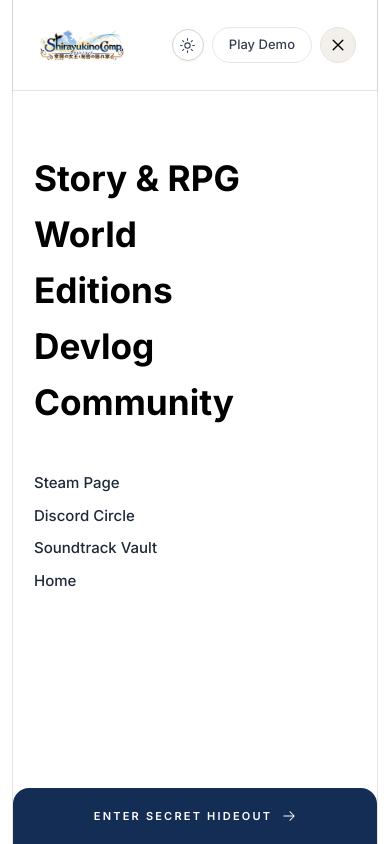
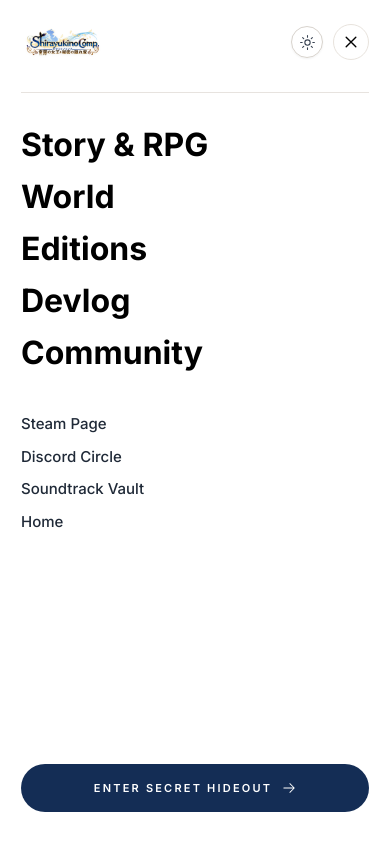
Before and after one commit to Piahn/Portfolio-Shirayukino, a Next.js app: page / in a window 390 px wide. Both pictures are taken after a click on the button 338 px from the left and 45 px from the top of the page. Shown: the top 844 px of the page. Built offline with nearby package versions, Linux system fonts and the light colour scheme.

Commit message:
feat(navbar): implement static top header and floating rounded pill on scroll

```diff
--- a/components/Navbar.tsx
+++ b/components/Navbar.tsx
@@ -53,7 +53,7 @@ export function Navbar() {
 
   useEffect(() => {
     const handleScroll = () => {
-      setIsScrolled(window.scrollY > 20);
+      setIsScrolled(window.scrollY > 60);
     };
     window.addEventListener("scroll", handleScroll, { passive: true });
     handleScroll();
@@ -74,82 +74,53 @@ export function Navbar() {
 
   const closeMobile = () => setIsMobileOpen(false);
 
-  const isFloating = isScrolled && !isMobileOpen;
-
   return (
     <>
-      <nav
-        className={`sticky top-0 z-50 w-full transition-all duration-500 ease-out ${
-          isFloating
-            ? "h-[74px] sm:h-[78px] bg-transparent px-3 pt-3 sm:px-4 pointer-events-none"
-            : "h-[90px] sm:h-[92px] bg-white dark:bg-[#070b12] px-0 pt-0 border-b border-[#e7e3df] dark:border-[#1a2840]"
-        }`}
-        role="navigation"
-        aria-label="Main navigation"
+      {/* 1. Static Top Header (Scrolls naturally with content, line never follows) */}
+      <header
+        className="w-full h-[90px] sm:h-[92px] bg-white dark:bg-[#070b12] px-[21px] flex items-center justify-between border-b border-[#e7e3df] dark:border-[#1a2840] transition-colors duration-300"
+        role="banner"
       >
-        <div
-          className={`flex items-center justify-between transition-all duration-500 ease-out ${
-            isFloating
-              ? "pointer-events-auto mx-auto h-[52px] sm:h-[54px] w-full rounded-full border border-[#e8e3dd] dark:border-[#1f304d] bg-white/90 dark:bg-[#0c1424]/90 px-3 sm:px-5 shadow-[0_18px_55px_rgba(17,17,17,0.08)] dark:shadow-[0_18px_55px_rgba(0,0,0,0.5)] backdrop-blur-3xl"
-              : "h-[90px] sm:h-[92px] w-full bg-white dark:bg-[#070b12] px-[21px]"
-          }`}
-        >
-          {/* Left: Logo & Nav Links */}
+        {/* Left: Logo & Desktop Links */}
         <div className="flex items-center gap-5 sm:gap-6 shrink-0">
           <Link
             href="/"
             className="flex items-center shrink-0 group focus:outline-none"
             aria-label="ShirayukinoComp Home"
           >
-              <ShirayukinoLogo />
+            <ShirayukinoLogo imgClassName="h-8 sm:h-9" />
           </Link>
 
           {/* Desktop Nav Links */}
-            <div
-              className={`hidden lg:flex items-center transition-all duration-500 ease-out rounded-full shrink-0 ${
-                isFloating
-                  ? "bg-transparent px-0 py-0 gap-4 xl:gap-7 ml-1"
-                  : "bg-[#f1eeea] dark:bg-[#111a2b] px-1.5 py-[3px] gap-1 border border-transparent dark:border-[#1d2c46]"
-              }`}
+          <nav
+            className="hidden lg:flex items-center rounded-full shrink-0 bg-[#f1eeea] dark:bg-[#111a2b] px-1.5 py-[3px] gap-1 border border-transparent dark:border-[#1d2c46]"
+            aria-label="Desktop navigation"
           >
             {navLinks.map((link) => (
               <a
                 key={link.label}
                 href={link.href}
-                  className={`text-[13px] font-mono transition-all duration-200 whitespace-nowrap ${
-                    isFloating
-                      ? "text-[#52525b] dark:text-[#94a3b8] hover:text-black dark:hover:text-white"
-                      : "px-3.5 py-[6px] text-[#444] dark:text-[#94a3b8] hover:text-black dark:hover:text-white rounded-full hover:bg-white dark:hover:bg-[#1a2840]"
-                  }`}
+                className="px-3.5 py-[6px] text-[13px] font-mono text-[#444] dark:text-[#94a3b8] hover:text-black dark:hover:text-white rounded-full hover:bg-white dark:hover:bg-[#1a2840] transition-all whitespace-nowrap"
               >
                 {link.label}
               </a>
             ))}
-            </div>
+          </nav>
         </div>
 
         {/* Right: Theme Toggle + Wishlist + Play Demo Button */}
         <div className="flex items-center gap-2 sm:gap-3 shrink-0">
-            {/* Theme Toggle Button */}
           <ThemeToggle />
 
           <a
             href="#editions"
-              className={`hidden xl:inline-flex text-[13px] font-mono transition-colors whitespace-nowrap ${
-                isFloating
-                  ? "text-[#52525b] dark:text-[#94a3b8] hover:text-[#142d55] dark:hover:text-white px-1.5 py-1"
-                  : "text-[#444] dark:text-[#94a3b8] hover:text-[#142d55] dark:hover:text-white px-3 py-1.5"
-              }`}
+            className="hidden xl:inline-flex text-[13px] font-mono text-[#444] dark:text-[#94a3b8] hover:text-[#142d55] dark:hover:text-white px-3 py-1.5 transition-colors whitespace-nowrap"
           >
             Wishlist Steam
           </a>
           <a
             href="#gameplay"
-              className={`inline-flex items-center font-medium rounded-full transition-all whitespace-nowrap ${
-                isFloating
-                  ? "px-4 sm:px-5 py-1.5 text-[13px] text-neutral-800 dark:text-gray-200 border border-[#d6d1ca] dark:border-[#2a3f63] hover:bg-[#142d55] dark:hover:bg-[#1d3760] hover:text-white hover:border-[#142d55]"
-                  : "px-4 sm:px-5 py-[7px] sm:py-2 text-[13px] sm:text-[14px] text-gray-700 dark:text-gray-200 border border-gray-200 dark:border-[#223553] hover:bg-gray-50 dark:hover:bg-[#121c2d]"
-              }`}
+            className="inline-flex items-center font-medium rounded-full px-4 sm:px-5 py-[7px] sm:py-2 text-[13px] sm:text-[14px] text-gray-700 dark:text-gray-200 border border-gray-200 dark:border-[#223553] hover:bg-gray-50 dark:hover:bg-[#121c2d] transition-all whitespace-nowrap"
           >
             Play Demo
           </a>
@@ -172,12 +143,71 @@ export function Navbar() {
             )}
           </button>
         </div>
+      </header>
+
+      {/* 2. Floating Rounded Pill Navbar (Appears on Scroll, Compact & Capsule Shaped) */}
+      <nav
+        className={`fixed top-3 sm:top-4 left-1/2 -translate-x-1/2 z-50 transition-all duration-300 ease-[cubic-bezier(0.16,1,0.3,1)] ${
+          isScrolled && !isMobileOpen
+            ? "translate-y-0 opacity-100 pointer-events-auto scale-100"
+            : "-translate-y-16 opacity-0 pointer-events-none scale-95"
+        }`}
+        aria-label="Floating navigation"
+      >
+        <div className="flex items-center justify-between gap-3 sm:gap-5 rounded-full border border-[#e2ddd7] dark:border-[#223552] bg-white/90 dark:bg-[#0c1424]/90 px-3.5 sm:px-5 py-2 shadow-[0_14px_40px_rgba(0,0,0,0.12)] dark:shadow-[0_16px_45px_rgba(0,0,0,0.6)] backdrop-blur-2xl">
+          {/* Logo in Pill */}
+          <Link
+            href="/"
+            className="flex items-center shrink-0 group focus:outline-none"
+            aria-label="ShirayukinoComp Home"
+          >
+            <ShirayukinoLogo imgClassName="h-6 sm:h-7" />
+          </Link>
+
+          {/* Desktop Links in Pill */}
+          <div className="hidden lg:flex items-center gap-4 xl:gap-6 shrink-0 pl-1">
+            {navLinks.map((link) => (
+              <a
+                key={link.label}
+                href={link.href}
+                className="text-[13px] font-mono text-[#52525b] dark:text-[#94a3b8] hover:text-black dark:hover:text-white transition-colors whitespace-nowrap"
+              >
+                {link.label}
+              </a>
+            ))}
+          </div>
+
+          {/* Right Actions in Pill */}
+          <div className="flex items-center gap-2 sm:gap-2.5 shrink-0">
+            <ThemeToggle />
+
+            <a
+              href="#gameplay"
+              className="inline-flex items-center px-3.5 sm:px-4 py-1.5 text-[12px] sm:text-[13px] font-medium rounded-full bg-[#142d55] hover:bg-[#0c1e3a] dark:bg-[#203f6f] dark:hover:bg-[#284e88] text-white transition-all shadow-sm whitespace-nowrap"
+            >
+              Play Demo
+            </a>
+
+            {/* Mobile / Tablet Hamburger in Pill */}
+            <button
+              onClick={() => setIsMobileOpen((prev) => !prev)}
+              className="lg:hidden flex items-center justify-center w-8 h-8 rounded-full border border-[#e8e3dd] dark:border-[#1f304d] hover:bg-gray-100 dark:hover:bg-[#101a2b] text-black dark:text-white transition-colors shrink-0"
+              aria-label={isMobileOpen ? "Close menu" : "Open menu"}
+              aria-expanded={isMobileOpen}
+            >
+              {isMobileOpen ? (
+                <IoCloseOutline size={20} />
+              ) : (
+                <IoMenuOutline size={18} />
+              )}
+            </button>
+          </div>
         </div>
       </nav>
 
-      {/* Mobile Full-Screen Overlay Menu */}
+      {/* 3. Mobile Full-Screen Overlay Menu */}
       <div
-        className={`fixed top-[92px] bottom-0 inset-x-0 z-40 mx-auto w-[calc(100%-24px)] max-w-[1200px] border-x border-[#e7e3df] dark:border-[#1a2840] sm:w-[calc(100%-32px)] lg:hidden ${
+        className={`fixed inset-x-0 top-0 bottom-0 z-50 mx-auto w-full max-w-[1200px] lg:hidden ${
           isMobileOpen ? "pointer-events-auto" : "pointer-events-none"
         }`}
         aria-hidden={!isMobileOpen}
@@ -189,20 +219,36 @@ export function Navbar() {
               : "-translate-y-4 scale-y-[0.98] opacity-0"
           }`}
         >
-          <div className="pt-16 sm:pt-20">
-            <nav className="space-y-3 sm:space-y-4">
+          <div className="pt-6">
+            {/* Header inside overlay with close button */}
+            <div className="flex items-center justify-between pb-8 border-b border-[#e7e3df] dark:border-[#1a2840]">
+              <ShirayukinoLogo imgClassName="h-7" />
+              <div className="flex items-center gap-2.5">
+                <ThemeToggle />
+                <button
+                  onClick={closeMobile}
+                  className="flex items-center justify-center w-9 h-9 rounded-full border border-[#e8e3dd] dark:border-[#1f304d] text-black dark:text-white hover:bg-gray-100 dark:hover:bg-[#101a2b] transition-colors"
+                  aria-label="Close menu"
+                >
+                  <IoCloseOutline size={22} />
+                </button>
+              </div>
+            </div>
+
+            {/* Links */}
+            <nav className="mt-8 space-y-3 sm:space-y-4">
               {mobileMenuPrimary.map((link) => (
                 <a
                   key={link.label}
                   href={link.href}
                   onClick={closeMobile}
-                  className="block text-[2.2rem] sm:text-[2.8rem] font-bold text-black dark:text-white hover:text-[#142d55] dark:hover:text-[#60a5fa] transition-colors leading-tight"
+                  className="block text-[2rem] sm:text-[2.6rem] font-bold text-black dark:text-white hover:text-[#142d55] dark:hover:text-[#60a5fa] transition-colors leading-tight"
                 >
                   {link.label}
                 </a>
               ))}
             </nav>
-            <div className="mt-12 space-y-2.5">
+            <div className="mt-10 space-y-2.5">
               {mobileMenuSecondary.map((link) => (
                 <a
                   key={link.label}
@@ -215,11 +261,12 @@ export function Navbar() {
               ))}
             </div>
           </div>
-          <div className="mt-8 -mx-[21px]">
+
+          <div className="mt-8 pb-8">
             <a
               href="#gameplay"
               onClick={closeMobile}
-              className="flex items-center justify-center gap-2.5 w-full py-5 bg-[#142d55] dark:bg-[#1a3763] text-white text-[11px] font-semibold tracking-[0.2em] uppercase rounded-t-2xl hover:bg-[#0c1e3a] transition-colors"
+              className="flex items-center justify-center gap-2.5 w-full py-4 bg-[#142d55] dark:bg-[#1a3763] text-white text-[11px] font-semibold tracking-[0.2em] uppercase rounded-full hover:bg-[#0c1e3a] transition-colors"
             >
               ENTER SECRET HIDEOUT <HiArrowRight size={14} />
             </a>
```
Lines whose indentation alone changed are shown as unchanged.
